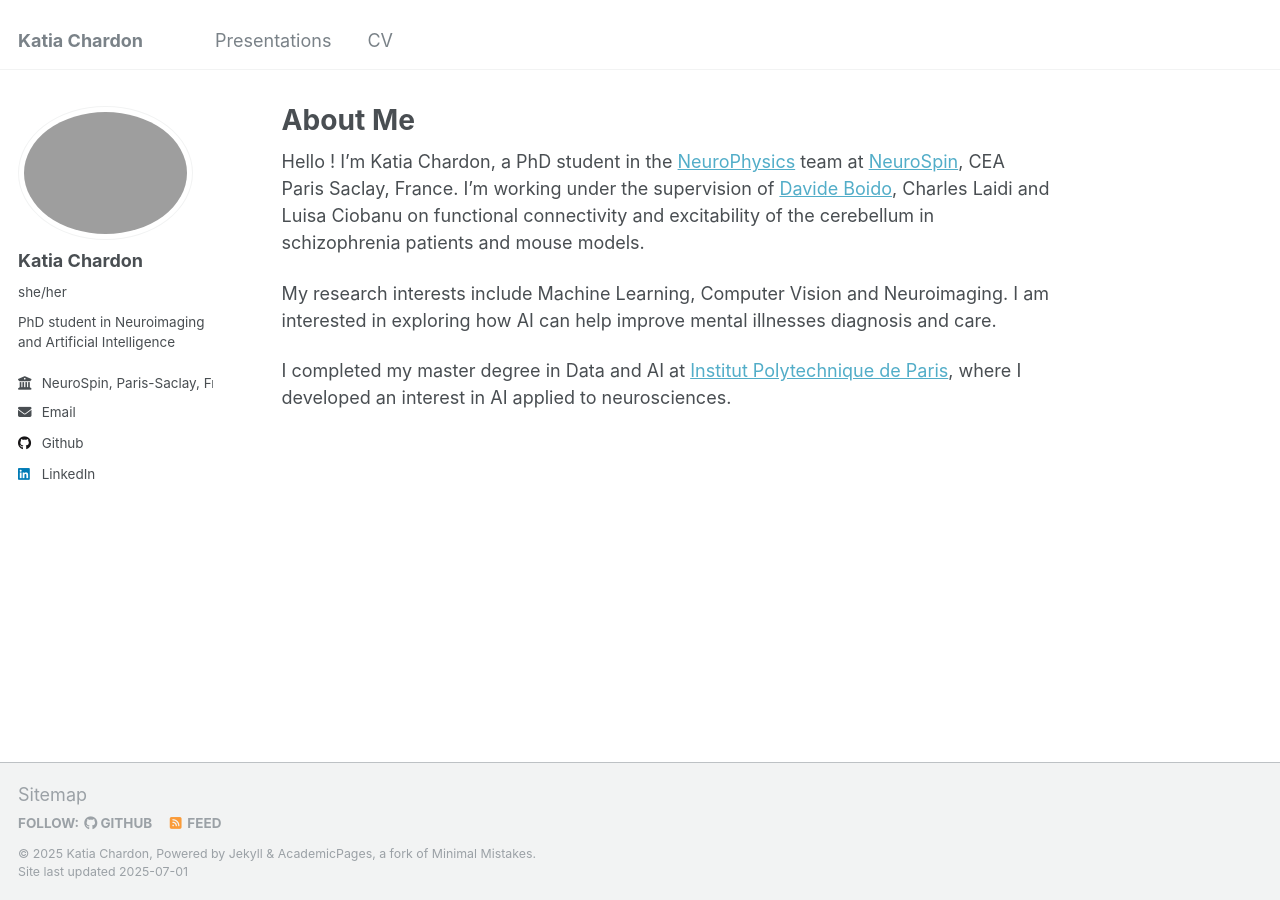
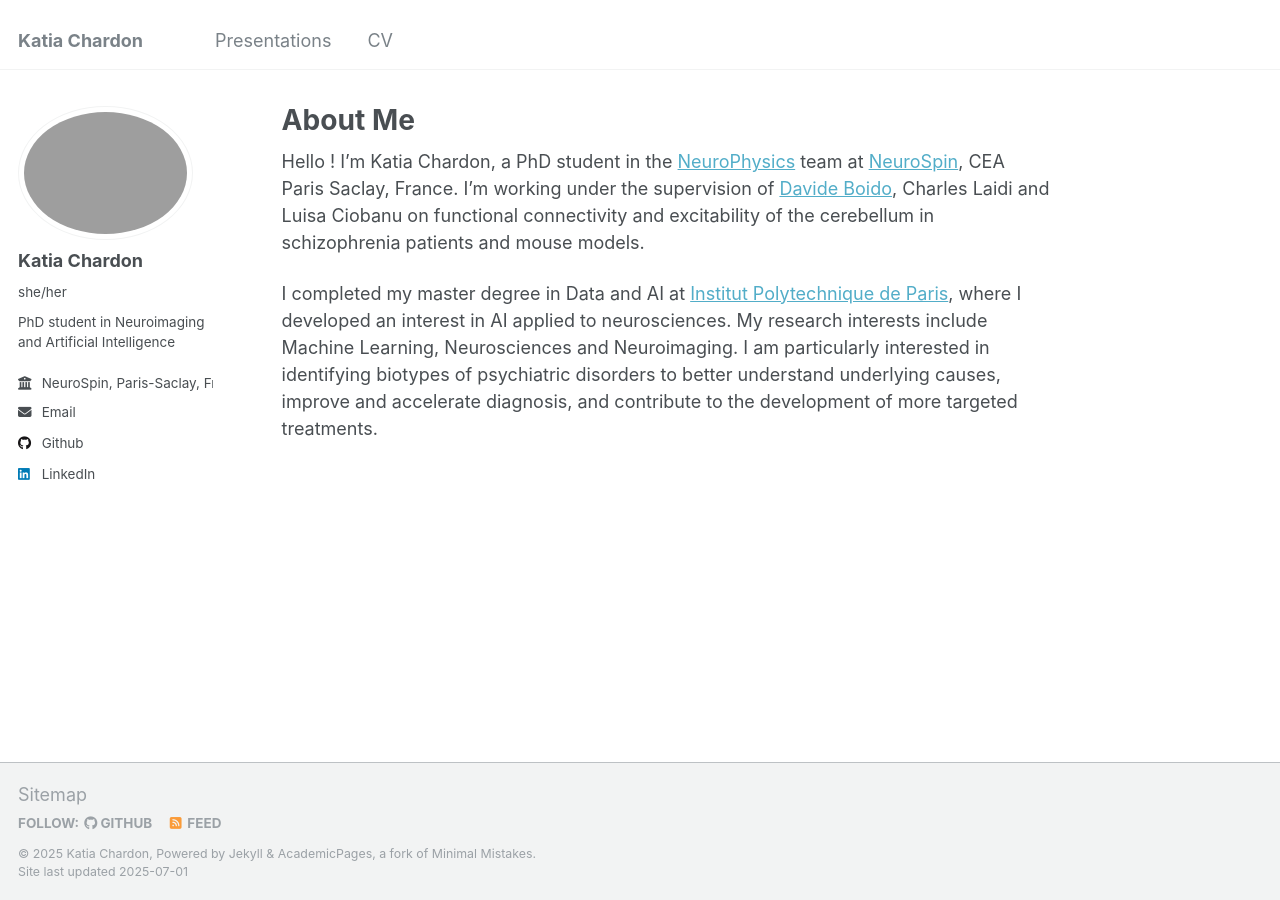
Before and after one commit to kchardon/kchardon.github.io, a Jekyll site: the page built from _pages/about.md, in a window 1280 px wide. Built offline with Jekyll 4.4.1, drawn with Linux system fonts in a browser that asks for light colours.

Commit message:
modify my presentation

```diff
--- a/_pages/about.md
+++ b/_pages/about.md
@@ -9,6 +9,4 @@ redirect_from:
 
 Hello ! I’m Katia Chardon, a PhD student in the [NeuroPhysics](https://ciel.neurospin.fr/teams/ciel-neurophysics.html) team at [NeuroSpin](https://joliot.cea.fr/drf/joliot/Pages/Entites_de_recherche/NeuroSpin.aspx), CEA Paris Saclay, France. I’m working under the supervision of [Davide Boido](https://davideboido.github.io/), Charles Laidi and Luisa Ciobanu on functional connectivity and excitability of the cerebellum in schizophrenia patients and mouse models.
 
-My research interests include Machine Learning, Computer Vision and Neuroimaging. I am interested in exploring how AI can help improve mental illnesses diagnosis and care.
-
-I completed my master degree in Data and AI at [Institut Polytechnique de Paris](https://www.ip-paris.fr/), where I developed an interest in AI applied to neurosciences.
+I completed my master degree in Data and AI at [Institut Polytechnique de Paris](https://www.ip-paris.fr/), where I developed an interest in AI applied to neurosciences. My research interests include Machine Learning, Neurosciences and Neuroimaging. I am particularly interested in identifying biotypes of psychiatric disorders to better understand underlying causes, improve and accelerate diagnosis, and contribute to the development of more targeted treatments.
```
